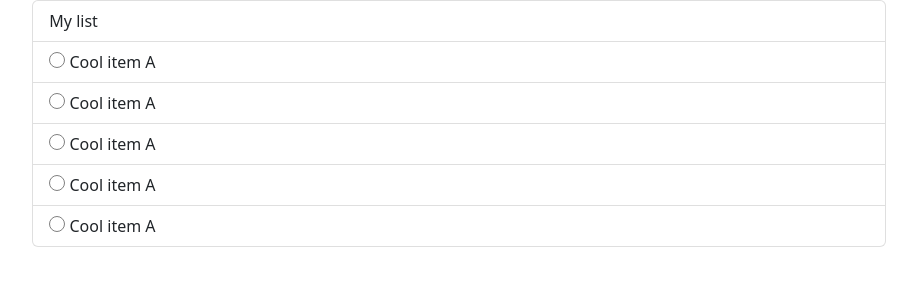
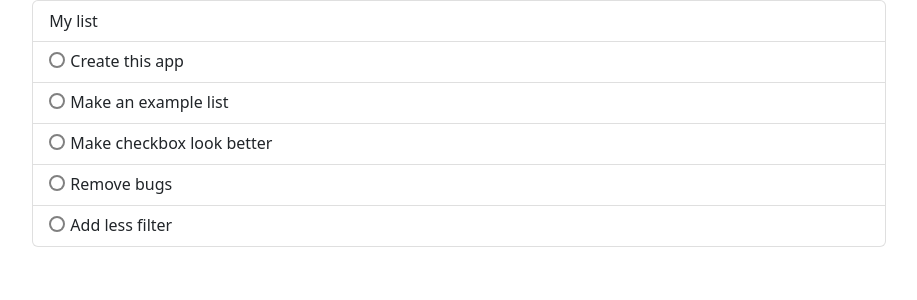
Before and after one commit to MachineThing/checklio, a React app in the folder frontend/: page / in a window 1280 px wide. Shown: the top 300 px of the page, without its empty margins (181-1098 px from the left). Built offline with nearby package versions, Linux system fonts and the light colour scheme.

Commit message:
Checkbox is now animated and a lot nicer!

```diff
--- a/frontend/src/list.jsx
+++ b/frontend/src/list.jsx
@@ -1,8 +1,19 @@
 import React from 'react';
 
-export const Item = () => {
+export const Item = (props) => {
     return(
-        <li className="list-group-item"><label className="listItem"><input type="checkbox"></input><span></span> Cool item A</label></li>
+        <li className="list-group-item">
+            <label className="listItem">
+                <input type="checkbox"></input>
+                <span className="check-border">
+                    <span className="check-back"></span>
+                    <svg viewBox="0 0 24 24">
+                        <path d="M4.1 12.7L9 17.6 20.3 6.3" fill="none" />
+                    </svg>
+                </span>
+                <p>{props.children}</p>
+            </label>
+        </li>
     )
 }
 
@@ -11,11 +22,11 @@ export const List = () => {
         <div className="col-md-8 offset-md-2">
             <ul className="list-group">
                 <li className="list-group-item">My list</li>
-                <Item />
-                <Item />
-                <Item />
-                <Item />
-                <Item />
+                <Item>Create this app</Item>
+                <Item>Make an example list</Item>
+                <Item>Make checkbox look better</Item>
+                <Item>Remove bugs</Item>
+                <Item>Add less filter</Item>
             </ul>
         </div>
     )
--- /dev/null
+++ b/frontend/src/style/checkbox.less
@@ -0,0 +1,82 @@
+.listItem {
+    user-select: none;
+}
+
+.listItem input {
+    display: none;
+}
+
+.listItem p {
+    display: inline;
+    margin-left: 5px;
+    position: relative;
+    bottom: 1px;
+}
+
+.listItem .check-border {
+    position: relative;
+    display: inline-block;
+    height: var(--bs-body-font-size);
+    width: var(--bs-body-font-size);
+    border: 2px solid gray;
+    border-radius: var(--bs-body-font-size);
+
+    background-color: gray;
+
+    transition-property: border-color background-color;
+    transition-duration: @checkbox-time;
+    transition-timing-function: ease;
+}
+
+.listItem .check-border .check-back {
+    position: absolute;
+    display: inline-block;
+    height: calc(var(--bs-body-font-size) - 0.25rem);
+    width: calc(var(--bs-body-font-size) - 0.25rem);
+
+    border-radius: var(--bs-body-font-size);
+
+    background-color: var(--bs-body-bg);
+
+    transition-property: transform background-color;
+    transition-duration: @checkbox-time;
+    transition-timing-function: ease;
+}
+
+.listItem svg {
+    position: absolute;
+    display: inline-block;
+    stroke: white;
+    stroke-width: 3px;
+    stroke-dashoffset: 23;
+    stroke-dasharray: 23;
+
+    transition-property: stroke-dashoffset;
+    transition-duration: @checkbox-time;
+    transition-timing-function: ease;
+}
+
+.listItem p {
+    opacity: 1;
+
+    transition-property: opacity;
+    transition-duration: @checkbox-time;
+    transition-timing-function: ease;
+}
+
+.listItem input:checked + .check-border .check-back {
+    transform: scale(0,0);
+}
+
+.listItem input:checked + .check-border {
+    border-color: @checkbox-active-color;
+    background-color: @checkbox-active-color;
+}
+
+.listItem input:checked + .check-border svg {
+    stroke-dashoffset: 0;
+}
+
+.listItem input:checked ~ p {
+    opacity: 0.5;
+}
--- a/frontend/src/style/index.less
+++ b/frontend/src/style/index.less
@@ -1,21 +1,4 @@
-.listItem input {
-    display: none;
-}
+@import 'checkbox.less';
 
-.listItem span {
-    display: inline-block;
-    height: var(--bs-body-font-size);
-    width: var(--bs-body-font-size);
-    border: 1px solid gray;
-    border-radius: var(--bs-body-font-size);
-}
-
-.listItem input:checked + span {
-    background-color: lightblue;
-}
-
-.listItem input:checked + span::before {
-    content: '\2714';
-    position: absolute;
-    top: 6px;
-}
+@checkbox-time: 0.1s;
+@checkbox-active-color: #40c0d1;
```
